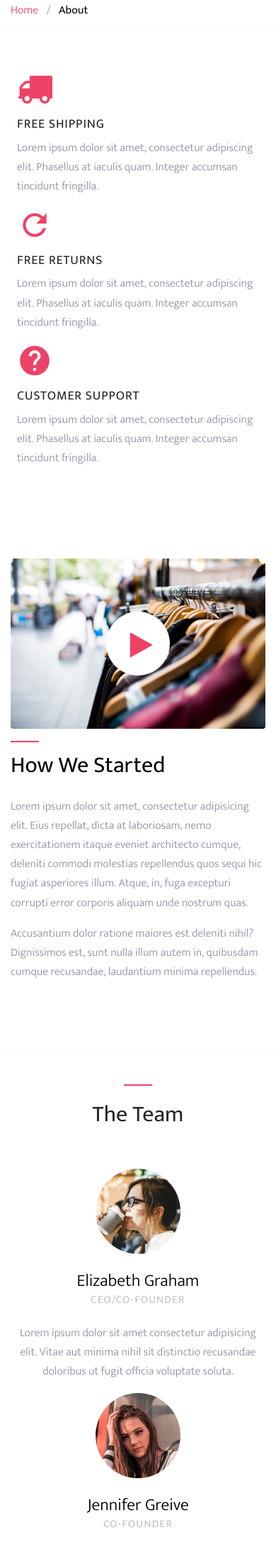
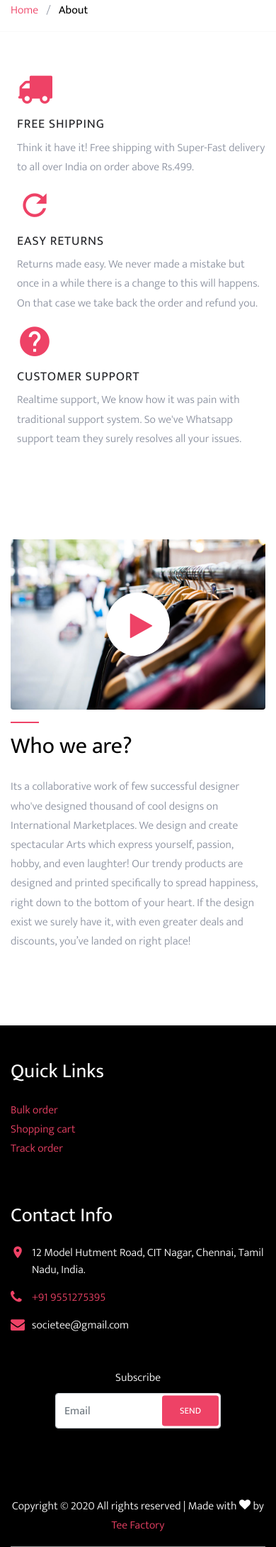
Before and after one commit to praveenvino39/website404, a Django app: page /about in a window 390 px wide. Shown: the part 571-2751 px from the top of the page at 71% size. Run offline with Django 3.2, Linux system fonts and the light colour scheme; some libraries are stand-ins or nearby versions; some web fonts are replaced; grey boxes are pictures that could not be loaded.

Commit message:
Update about.html

```diff
--- a/homepage/templates/homepage/about.html
+++ b/homepage/templates/homepage/about.html
@@ -1,5 +1,6 @@
 {% extends 'homepage/base.html' %}
 {% load static %}
+{% block title %}About Us | Tee Factory{% endblock %}
 {% block body %}
 {% include 'homepage/navbar.html' %}
 
@@ -40,7 +41,7 @@
             </div>
             <div class="text">
               <h2 class="text-uppercase">Free Shipping</h2>
-              <p>Lorem ipsum dolor sit amet, consectetur adipiscing elit. Phasellus at iaculis quam. Integer accumsan tincidunt fringilla.</p>
+              <p>Think it have it! Free shipping with Super-Fast delivery to all over India on order above Rs.499.</p>
             </div>
           </div>
           <div class="col-md-6 col-lg-4 d-lg-flex mb-4 mb-lg-0 pl-4" data-aos="fade-up" data-aos-delay="100">
@@ -48,8 +49,8 @@
               <span class="icon-refresh2"></span>
             </div>
             <div class="text">
-              <h2 class="text-uppercase">Free Returns</h2>
-              <p>Lorem ipsum dolor sit amet, consectetur adipiscing elit. Phasellus at iaculis quam. Integer accumsan tincidunt fringilla.</p>
+              <h2 class="text-uppercase">Easy Returns</h2>
+              <p>Returns made easy. We never made a mistake but once in a while there is a change to this will happens. On that case we take back the order and refund you.</p>
             </div>
           </div>
           <div class="col-md-6 col-lg-4 d-lg-flex mb-4 mb-lg-0 pl-4" data-aos="fade-up" data-aos-delay="200">
@@ -58,7 +59,7 @@
             </div>
             <div class="text">
               <h2 class="text-uppercase">Customer Support</h2>
-              <p>Lorem ipsum dolor sit amet, consectetur adipiscing elit. Phasellus at iaculis quam. Integer accumsan tincidunt fringilla.</p>
+              <p>Realtime support, We know how it was pain with traditional support system. So we've Whatsapp support team they surely resolves all your issues.</p>
             </div>
           </div>
         </div>
@@ -81,82 +82,81 @@
 
 
             <div class="site-section-heading pt-3 mb-4">
-              <h2 class="text-black">How We Started</h2>
+              <h2 class="text-black">Who we are?</h2>
             </div>
-            <p>Lorem ipsum dolor sit amet, consectetur adipisicing elit. Eius repellat, dicta at laboriosam, nemo exercitationem itaque eveniet architecto cumque, deleniti commodi molestias repellendus quos sequi hic fugiat asperiores illum. Atque, in, fuga excepturi corrupti error corporis aliquam unde nostrum quas.</p>
-            <p>Accusantium dolor ratione maiores est deleniti nihil? Dignissimos est, sunt nulla illum autem in, quibusdam cumque recusandae, laudantium minima repellendus.</p>
+            <p>Its a collaborative work of few successful designer who've designed thousand of cool designs on International Marketplaces. We design and create spectacular Arts which express yourself, passion, hobby, and even laughter! Our trendy products are designed and printed specifically to spread happiness, right down to the bottom of your heart. If the design exist we surely have it, with even greater deals and discounts, you’ve landed on right place!</p>
 
           </div>
         </div>
       </div>
     </div>
 
-    <div class="site-section custom-border-bottom" data-aos="fade">
-      <div class="container">
-        <div class="row justify-content-center mb-5">
-          <div class="col-md-7 site-section-heading text-center pt-4">
-            <h2>The Team</h2>
-          </div>
-        </div>
-        <div class="row">
-          <div class="col-md-6 col-lg-3">
+<!--    <div class="site-section custom-border-bottom" data-aos="fade">-->
+<!--      <div class="container">-->
+<!--        <div class="row justify-content-center mb-5">-->
+<!--          <div class="col-md-7 site-section-heading text-center pt-4">-->
+<!--            <h2>The Team</h2>-->
+<!--          </div>-->
+<!--        </div>-->
+<!--        <div class="row">-->
+<!--          <div class="col-md-6 col-lg-3">-->
 
-            <div class="block-38 text-center">
-              <div class="block-38-img">
-                <div class="block-38-header">
-                  <img src="{% static 'homepage/images/person_1.jpg' %}" alt="Image placeholder" class="mb-4">
-                  <h3 class="block-38-heading h4">Elizabeth Graham</h3>
-                  <p class="block-38-subheading">CEO/Co-Founder</p>
-                </div>
-                <div class="block-38-body">
-                  <p>Lorem ipsum dolor sit amet consectetur adipisicing elit. Vitae aut minima nihil sit distinctio recusandae doloribus ut fugit officia voluptate soluta. </p>
-                </div>
-              </div>
-            </div>
-          </div>
-          <div class="col-md-6 col-lg-3">
-            <div class="block-38 text-center">
-              <div class="block-38-img">
-                <div class="block-38-header">
-                  <img src="{% static 'homepage/images/person_2.jpg' %}" alt="Image placeholder" class="mb-4">
-                  <h3 class="block-38-heading h4">Jennifer Greive</h3>
-                  <p class="block-38-subheading">Co-Founder</p>
-                </div>
-                <div class="block-38-body">
-                  <p>Lorem ipsum dolor sit amet consectetur adipisicing elit. Vitae aut minima nihil sit distinctio recusandae doloribus ut fugit officia voluptate soluta. </p>
-                </div>
-              </div>
-            </div>
-          </div>
-          <div class="col-md-6 col-lg-3">
-            <div class="block-38 text-center">
-              <div class="block-38-img">
-                <div class="block-38-header">
-                  <img src="{% static 'homepage/images/person_3.jpg' %}" alt="Image placeholder" class="mb-4">
-                  <h3 class="block-38-heading h4">Patrick Marx</h3>
-                  <p class="block-38-subheading">Marketing</p>
-                </div>
-                <div class="block-38-body">
-                  <p>Lorem ipsum dolor sit amet consectetur adipisicing elit. Vitae aut minima nihil sit distinctio recusandae doloribus ut fugit officia voluptate soluta. </p>
-                </div>
-              </div>
-            </div>
-          </div>
-          <div class="col-md-6 col-lg-3">
-            <div class="block-38 text-center">
-              <div class="block-38-img">
-                <div class="block-38-header">
-                  <img src="{% static 'homepage/images/person_4.jpg' %}" alt="Image placeholder" class="mb-4">
-                  <h3 class="block-38-heading h4">Mike Coolbert</h3>
-                  <p class="block-38-subheading">Sales Manager</p>
-                </div>
-                <div class="block-38-body">
-                  <p>Lorem ipsum dolor sit amet consectetur adipisicing elit. Vitae aut minima nihil sit distinctio recusandae doloribus ut fugit officia voluptate soluta. </p>
-                </div>
-              </div>
-            </div>
-          </div>
-        </div>
-      </div>
-    </div>
+<!--            <div class="block-38 text-center">-->
+<!--              <div class="block-38-img">-->
+<!--                <div class="block-38-header">-->
+<!--                  <img src="{% static 'homepage/images/person_1.jpg' %}" alt="Image placeholder" class="mb-4">-->
+<!--                  <h3 class="block-38-heading h4">Elizabeth Graham</h3>-->
+<!--                  <p class="block-38-subheading">CEO/Co-Founder</p>-->
+<!--                </div>-->
+<!--                <div class="block-38-body">-->
+<!--                  <p>Lorem ipsum dolor sit amet consectetur adipisicing elit. Vitae aut minima nihil sit distinctio recusandae doloribus ut fugit officia voluptate soluta. </p>-->
+<!--                </div>-->
+<!--              </div>-->
+<!--            </div>-->
+<!--          </div>-->
+<!--          <div class="col-md-6 col-lg-3">-->
+<!--            <div class="block-38 text-center">-->
+<!--              <div class="block-38-img">-->
+<!--                <div class="block-38-header">-->
+<!--                  <img src="{% static 'homepage/images/person_2.jpg' %}" alt="Image placeholder" class="mb-4">-->
+<!--                  <h3 class="block-38-heading h4">Jennifer Greive</h3>-->
+<!--                  <p class="block-38-subheading">Co-Founder</p>-->
+<!--                </div>-->
+<!--                <div class="block-38-body">-->
+<!--                  <p>Lorem ipsum dolor sit amet consectetur adipisicing elit. Vitae aut minima nihil sit distinctio recusandae doloribus ut fugit officia voluptate soluta. </p>-->
+<!--                </div>-->
+<!--              </div>-->
+<!--            </div>-->
+<!--          </div>-->
+<!--          <div class="col-md-6 col-lg-3">-->
+<!--            <div class="block-38 text-center">-->
+<!--              <div class="block-38-img">-->
+<!--                <div class="block-38-header">-->
+<!--                  <img src="{% static 'homepage/images/person_3.jpg' %}" alt="Image placeholder" class="mb-4">-->
+<!--                  <h3 class="block-38-heading h4">Patrick Marx</h3>-->
+<!--                  <p class="block-38-subheading">Marketing</p>-->
+<!--                </div>-->
+<!--                <div class="block-38-body">-->
+<!--                  <p>Lorem ipsum dolor sit amet consectetur adipisicing elit. Vitae aut minima nihil sit distinctio recusandae doloribus ut fugit officia voluptate soluta. </p>-->
+<!--                </div>-->
+<!--              </div>-->
+<!--            </div>-->
+<!--          </div>-->
+<!--          <div class="col-md-6 col-lg-3">-->
+<!--            <div class="block-38 text-center">-->
+<!--              <div class="block-38-img">-->
+<!--                <div class="block-38-header">-->
+<!--                  <img src="{% static 'homepage/images/person_4.jpg' %}" alt="Image placeholder" class="mb-4">-->
+<!--                  <h3 class="block-38-heading h4">Mike Coolbert</h3>-->
+<!--                  <p class="block-38-subheading">Sales Manager</p>-->
+<!--                </div>-->
+<!--                <div class="block-38-body">-->
+<!--                  <p>Lorem ipsum dolor sit amet consectetur adipisicing elit. Vitae aut minima nihil sit distinctio recusandae doloribus ut fugit officia voluptate soluta. </p>-->
+<!--                </div>-->
+<!--              </div>-->
+<!--            </div>-->
+<!--          </div>-->
+<!--        </div>-->
+<!--      </div>-->
+<!--    </div>-->
 {% endblock %}
```
